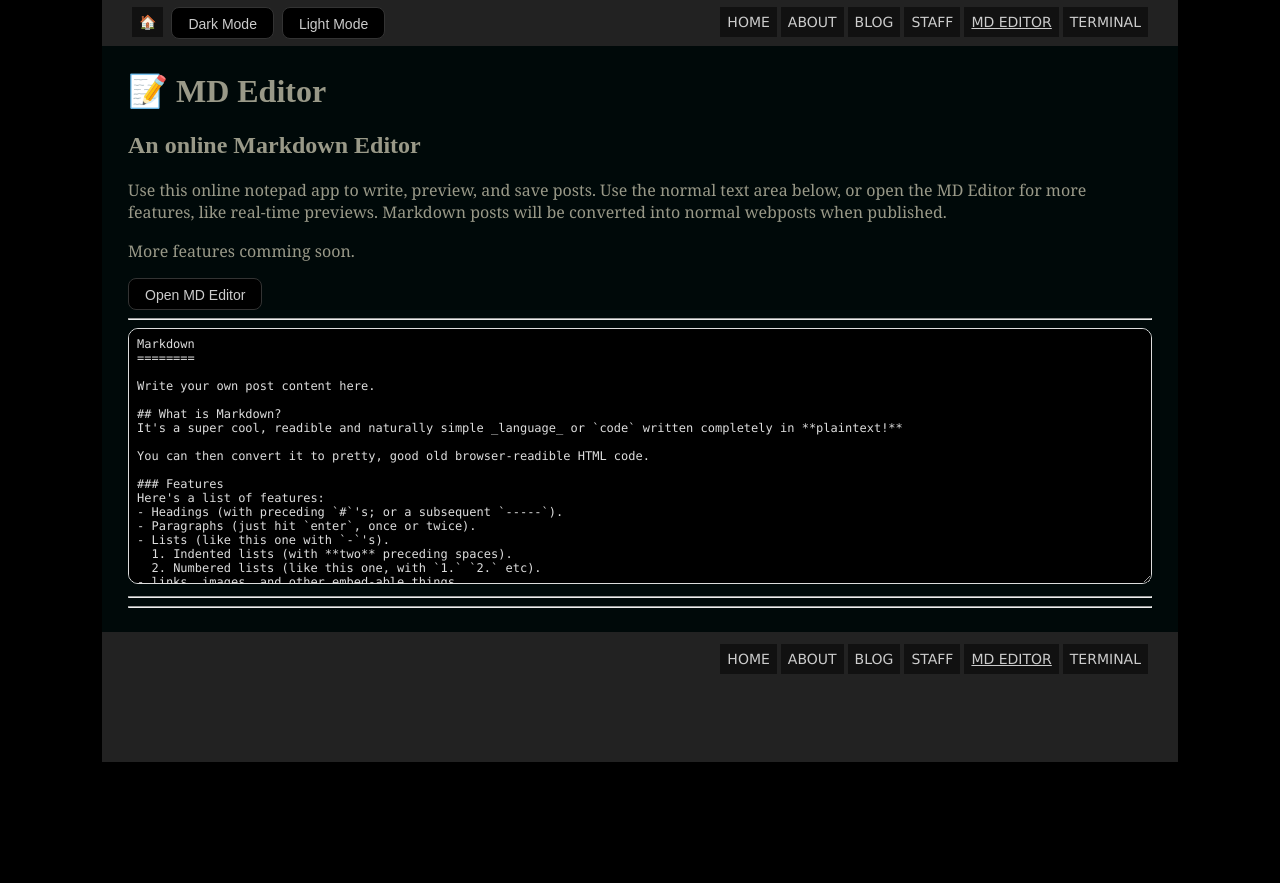
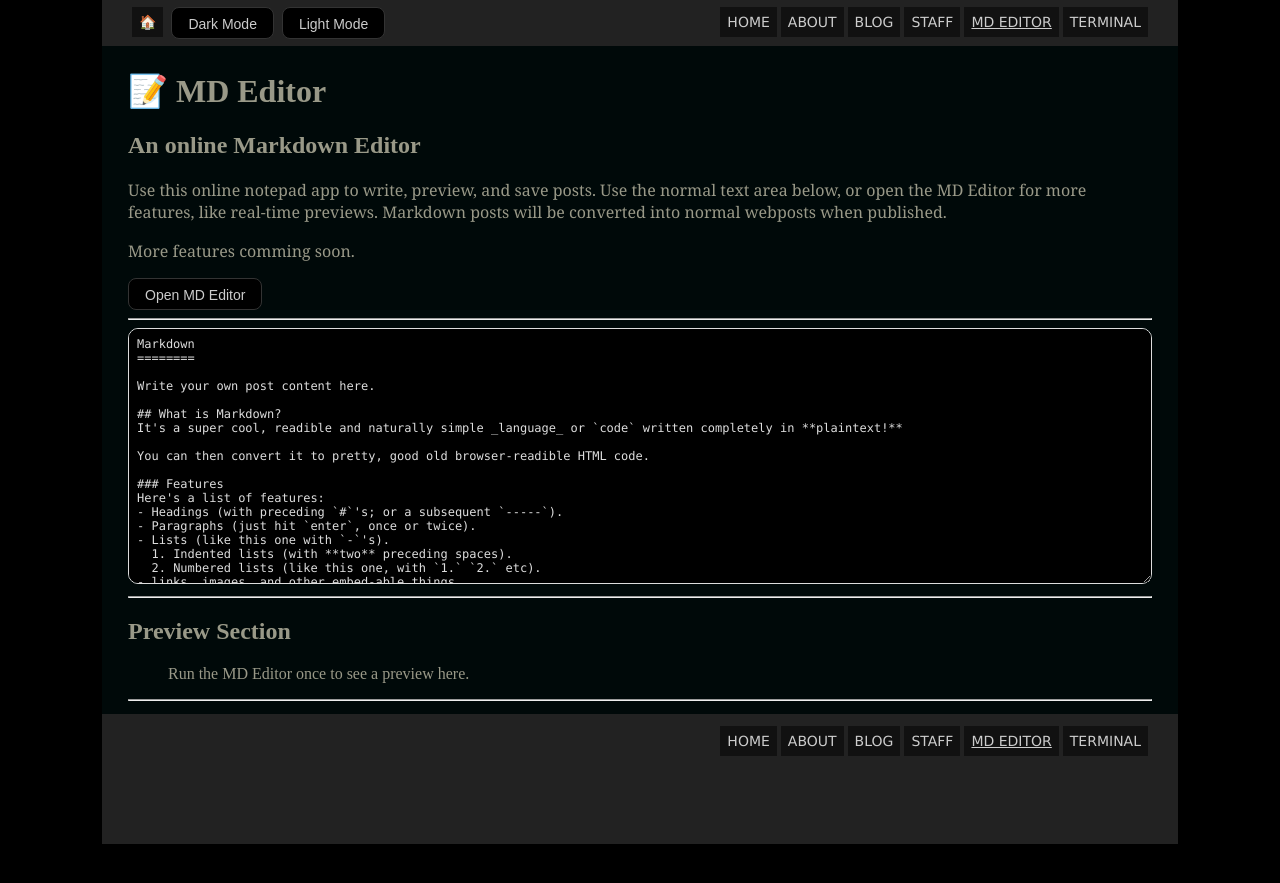
Before and after one commit to torresjrjr/torresjrjr.github.io, a Jekyll site: the page built from md-editor.html, in a window 1280 px wide. Shown: the top 883 px of the page. Built offline with Jekyll 4.4.1, drawn with Linux system fonts in a browser that asks for light colours.

Commit message:
Update md-editor.html

```diff
--- a/md-editor.html
+++ b/md-editor.html
@@ -19,7 +19,10 @@ title: MD Editor
 
 <hr>
 
-<div id="stackedit_preview"></div>
+<div id="stackedit_preview">
+	<h2>Preview Section</h2>
+	<blockquote>Run the MD Editor once to see a preview here.</blockquote>
+</div>
 
 <hr>
 
```
